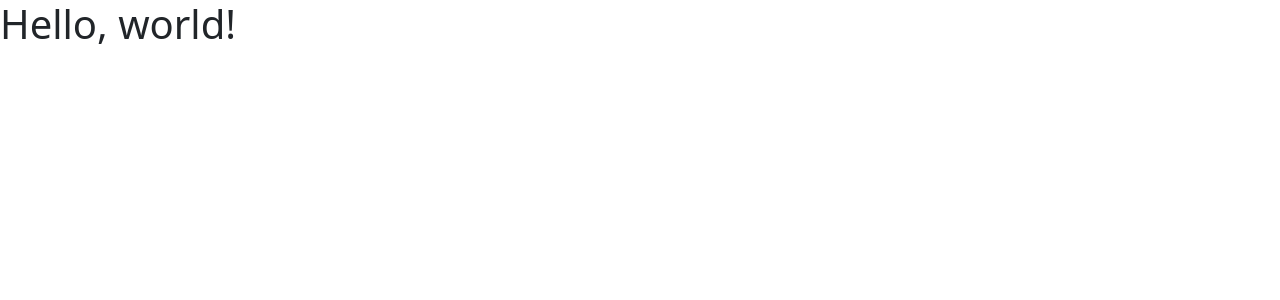
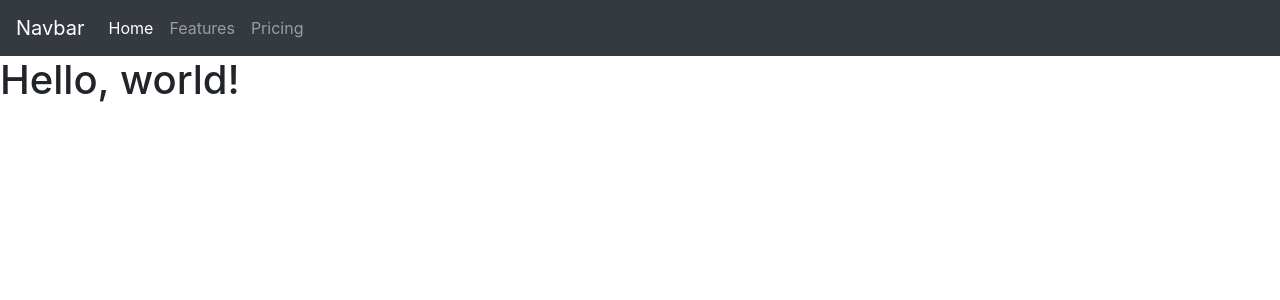
Before and after one commit to SaberHardy/shareDocsOnline, a Django app: page / in a window 1280 px wide. Shown: the top 300 px of the page. Run offline with Django 4.2, Linux system fonts and the light colour scheme; some libraries are stand-ins or nearby versions.

Commit message:
standard template

```diff
--- a/templates/docsApp/home.html
+++ b/templates/docsApp/home.html
@@ -1,15 +1,41 @@
+{% load static %}
 <!doctype html>
 <html lang="en">
 <head>
-
     <meta charset="utf-8">
-    <meta name="viewport" content="width=device-width, initial-scale=1">
-    <link href="https://cdn.jsdelivr.net/npm/bootstrap@5.1.3/dist/css/bootstrap.min.css" rel="stylesheet"
-          integrity="sha384-1BmE4kWBq78iYhFldvKuhfTAU6auU8tT94WrHftjDbrCEXSU1oBoqyl2QvZ6jIW3" crossorigin="anonymous">
-
-    <title>Hello, world!</title>
+    <meta name="viewport" content="width=device-width, initial-scale=1, shrink-to-fit=no">
+    <script src="https://code.jquery.com/jquery-3.5.1.min.js"
+            integrity="sha256-9/aliU8dGd2tb6OSsuzixeV4y/faTqgFtohetphbbj0=" crossorigin="anonymous"></script>
+    <!-- Bootstrap CSS -->
+    <link rel="stylesheet" href="https://stackpath.bootstrapcdn.com/bootstrap/4.4.1/css/bootstrap.min.css"
+          integrity="sha384-Vkoo8x4CGsO3+Hhxv8T/Q5PaXtkKtu6ug5TOeNV6gBiFeWPGFN9MuhOf23Q9Ifjh" crossorigin="anonymous">
+    <link rel="icon" type="image/x-icon" href="#" sizes="96x96">
+    <link rel="stylesheet" href="https://cdn.jsdelivr.net/npm/bootstrap-icons@1.8.3/font/bootstrap-icons.css">
+    <title>{% block title %}{% endblock %}</title>
 </head>
 <body>
+
+<nav class="navbar navbar-expand-lg navbar-dark bg-dark">
+    <a class="navbar-brand" href="#">Navbar</a>
+    <button class="navbar-toggler" type="button" data-toggle="collapse" data-target="#navbarNavDropdown"
+            aria-controls="navbarNavDropdown" aria-expanded="false" aria-label="Toggle navigation">
+        <span class="navbar-toggler-icon"></span>
+    </button>
+    <div class="collapse navbar-collapse" id="navbarNavDropdown">
+        <ul class="navbar-nav">
+            <li class="nav-item active">
+                <a class="nav-link" href="#">Home</a>
+            </li>
+            <li class="nav-item">
+                <a class="nav-link" href="#">Features</a>
+            </li>
+            <li class="nav-item">
+                <a class="nav-link" href="#">Pricing</a>
+            </li>
+        </ul>
+    </div>
+</nav>
+
 <h1>Hello, world!</h1>
 
 <script src="https://cdn.jsdelivr.net/npm/bootstrap@5.1.3/dist/js/bootstrap.bundle.min.js"
```
